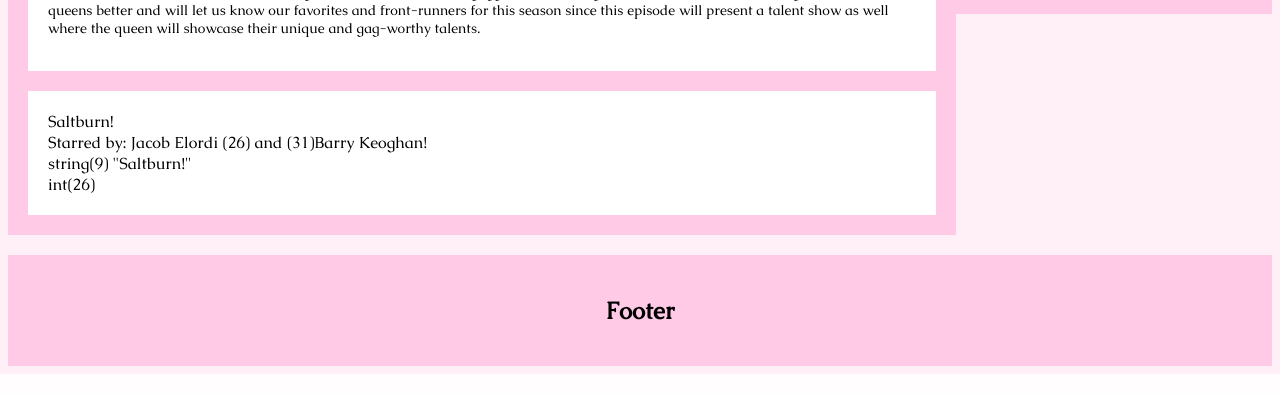
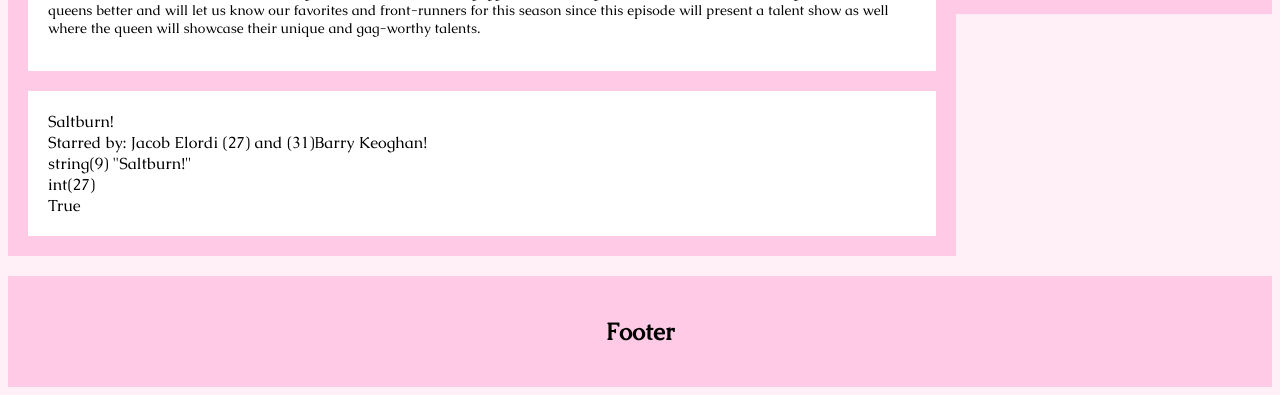
Before and after one commit to Miguel-Moldez/lab2, a PHP site: page / in a window 1280 px wide. Shown: the part 1978-2373 px from the top of the page. Before the commit the page ends 2352 px from the top, so only its background shows below. Run offline with PHP 8.4, Linux system fonts and the light colour scheme.

Commit message:
Added Conditions

```diff
--- a/week8/index.php
+++ b/week8/index.php
@@ -291,8 +291,12 @@
         $txt1 = "Saltburn!";
         $txt2 = "Jacob Elordi ";
         $txt3 = "Barry Keoghan";
-        $x = 26;
+        $x = 27;
         $y = 31;
+        $a = 200;
+        $b = 33;
+        $c = 500;
+
         echo "$txt1";
         echo "<br>";
         echo "Starred by: " .$txt2. "(".$x. ") and (" .$y. ")".$txt3. "!";
@@ -300,11 +304,16 @@
         var_dump($txt1);
         echo "<br>";
         var_dump($x);
+        echo "<br>";
+        if ($a > $b) {
+          echo "True";
+        }
+        elseif ($a < $b) {
+          echo "False";
+        }
+
         ?>
 
-      <?php
-
-        ?>
 
     </div>
   </div>
```
